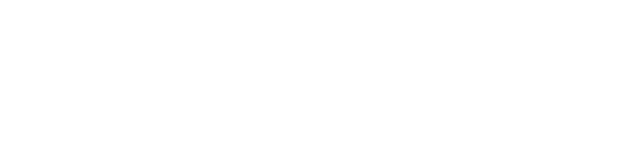
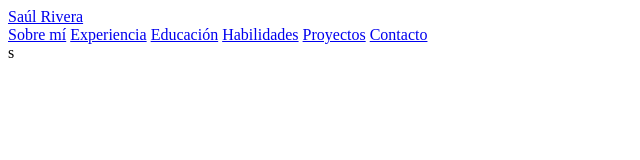
Before and after one commit to SaulRivera9/PortfolioWeb-FrontEnd, a plain HTML site: page index.html in a window 1280 px wide. Shown: the whole page, without its empty margins (0-640 px from the left). Drawn offline with Linux system fonts and the light colour scheme.

Commit message:
creación del header html

```diff
--- a/index.html
+++ b/index.html
@@ -7,6 +7,23 @@
     <title>Saul Rivera</title>
 </head>
 <body>
+      <header>
+        <section>
+            <div>
+              <a href="index.html" class="logo">Saúl Rivera</a>
+            </div>
+            <nav class="menu">
+              <a href="#sobre-mi">Sobre mí</a>
+              <a href="#experiencia">Experiencia</a>
+              <a href="#educación">Educación</a>
+              <a href="#habilidades">Habilidades</a>
+              <a href="#proyectos">Proyectos</a>
+              <a href="#contacto">Contacto</a>
+            </nav>
+          </section>
+      </header>
+
+      s
 
 </body>
 </html>
```
